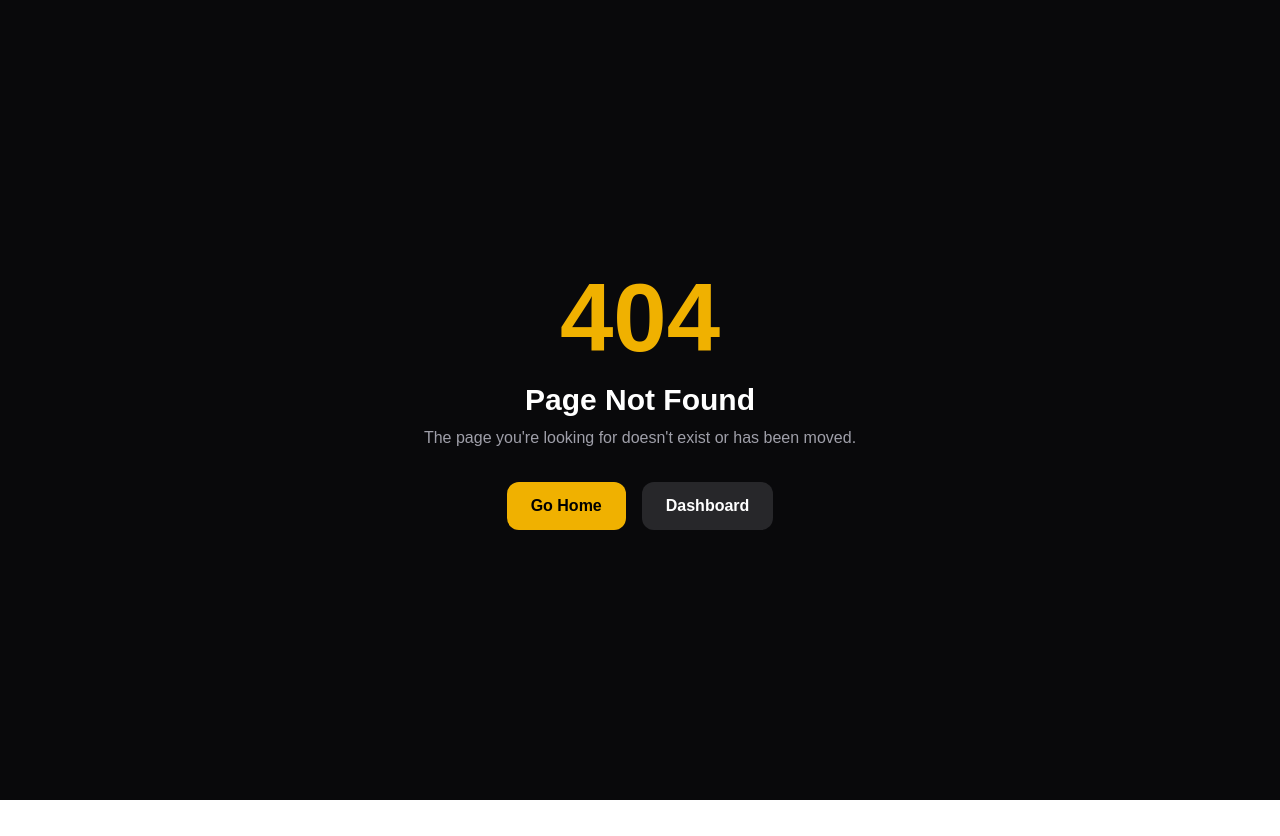
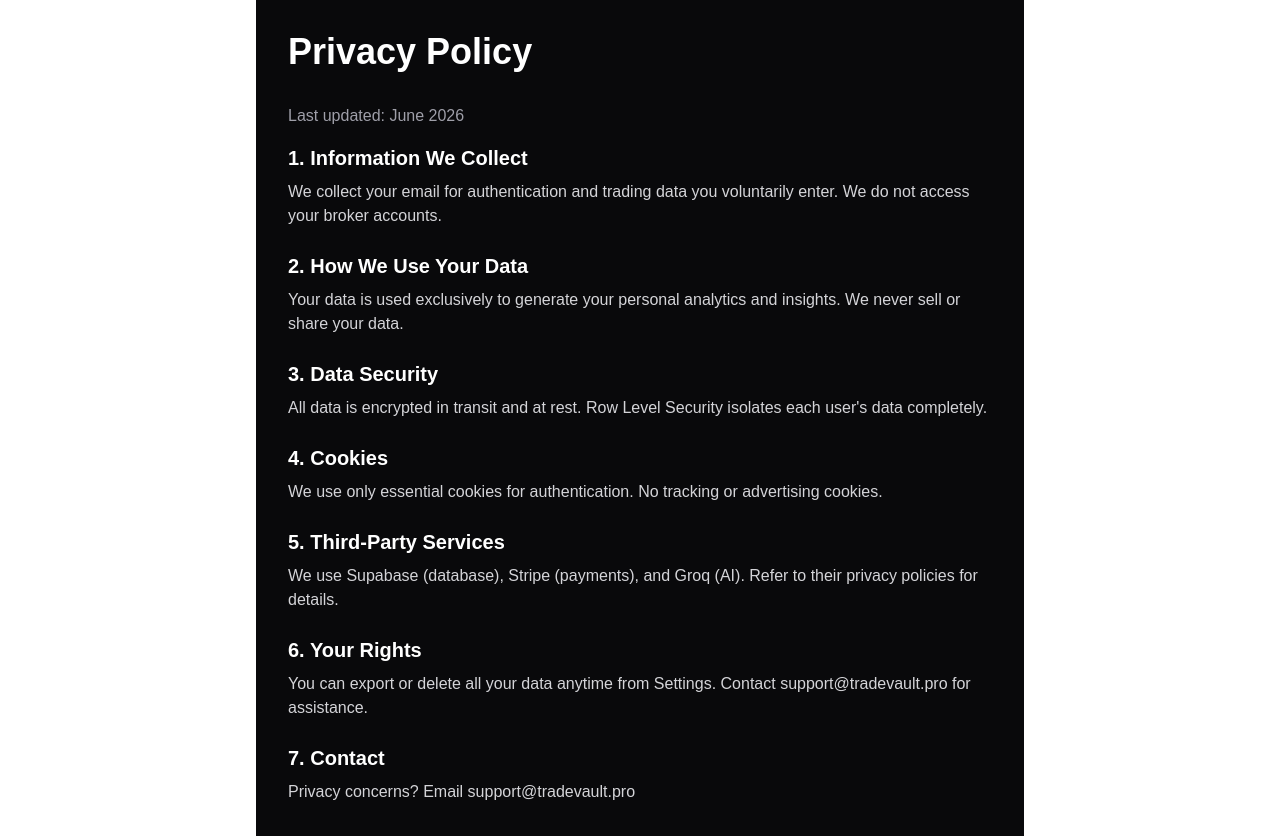
Before and after one commit to keeran30/Tradingjournal, a Next.js app: page /Privacy in a window 1280 px wide. Before the commit this address had no page. Before the commit the page ends 800 px from the top, so only its background shows below. Built offline with nearby package versions, Linux system fonts and the light colour scheme.

Commit message:
Add terms and privacy pages manually

```diff
--- /dev/null
+++ b/app/Privacy/page.tsx
@@ -0,0 +1,38 @@
+export default function PrivacyPage() {
+  return (
+    <main className="min-h-screen bg-zinc-950 text-white p-8 max-w-3xl mx-auto">
+      <h1 className="text-4xl font-bold mb-8">Privacy Policy</h1>
+      <p className="text-zinc-400 mb-4">Last updated: June 2026</p>
+      <div className="space-y-6 text-zinc-300">
+        <section>
+          <h2 className="text-xl font-bold text-white mb-2">1. Information We Collect</h2>
+          <p>We collect your email for authentication and trading data you voluntarily enter. We do not access your broker accounts.</p>
+        </section>
+        <section>
+          <h2 className="text-xl font-bold text-white mb-2">2. How We Use Your Data</h2>
+          <p>Your data is used exclusively to generate your personal analytics and insights. We never sell or share your data.</p>
+        </section>
+        <section>
+          <h2 className="text-xl font-bold text-white mb-2">3. Data Security</h2>
+          <p>All data is encrypted in transit and at rest. Row Level Security isolates each user&apos;s data completely.</p>
+        </section>
+        <section>
+          <h2 className="text-xl font-bold text-white mb-2">4. Cookies</h2>
+          <p>We use only essential cookies for authentication. No tracking or advertising cookies.</p>
+        </section>
+        <section>
+          <h2 className="text-xl font-bold text-white mb-2">5. Third-Party Services</h2>
+          <p>We use Supabase (database), Stripe (payments), and Groq (AI). Refer to their privacy policies for details.</p>
+        </section>
+        <section>
+          <h2 className="text-xl font-bold text-white mb-2">6. Your Rights</h2>
+          <p>You can export or delete all your data anytime from Settings. Contact support@tradevault.pro for assistance.</p>
+        </section>
+        <section>
+          <h2 className="text-xl font-bold text-white mb-2">7. Contact</h2>
+          <p>Privacy concerns? Email support@tradevault.pro</p>
+        </section>
+      </div>
+    </main>
+  )
+}
--- a/app/app/privacy/page.tsx
+++ /dev/null
@@ -1,39 +0,0 @@
-export default function PrivacyPage() {
-  return (
-    <main className="min-h-screen bg-zinc-950 text-white p-8 max-w-3xl mx-auto">
-      <h1 className="text-4xl font-bold mb-8">Privacy Policy</h1>
-      <p className="text-zinc-400 mb-4">Last updated: June 2026</p>
-
-      <div className="space-y-6 text-zinc-300">
-        <section>
-          <h2 className="text-xl font-bold text-white mb-2">1. Information We Collect</h2>
-          <p>We collect your email address for authentication purposes, trading data you voluntarily enter into the platform, and basic usage analytics to improve our service. We do not collect any data from your broker or trading accounts.</p>
-        </section>
-        <section>
-          <h2 className="text-xl font-bold text-white mb-2">2. How We Use Your Data</h2>
-          <p>Your trading data is used exclusively to generate your personal analytics, AI insights, and performance reports. Your data is never sold, shared, or used for any purpose outside of providing the TradeVault service to you.</p>
-        </section>
-        <section>
-          <h2 className="text-xl font-bold text-white mb-2">3. Data Storage and Security</h2>
-          <p>All data is stored securely using Supabase with Row Level Security enabled. Each user's data is completely isolated from other users. Data is encrypted in transit via HTTPS and encrypted at rest.</p>
-        </section>
-        <section>
-          <h2 className="text-xl font-bold text-white mb-2">4. Cookies</h2>
-          <p>We use only essential cookies required for authentication and session management. No tracking or advertising cookies are used on our platform.</p>
-        </section>
-        <section>
-          <h2 className="text-xl font-bold text-white mb-2">5. Third-Party Services</h2>
-          <p>We use Supabase for data storage and authentication, Stripe for payment processing, and Groq for AI features. Please refer to their respective privacy policies for additional information.</p>
-        </section>
-        <section>
-          <h2 className="text-xl font-bold text-white mb-2">6. Your Rights</h2>
-          <p>You have the right to access, export, or delete all your data at any time. You can delete your account and all associated data from the Settings page. To request a complete data export, contact support@tradevault.pro.</p>
-        </section>
-        <section>
-          <h2 className="text-xl font-bold text-white mb-2">7. Contact</h2>
-          <p>For privacy-related inquiries, contact us at support@tradevault.pro</p>
-        </section>
-      </div>
-    </main>
-  )
-}
--- a/app/app/terms/page.tsx
+++ b/app/terms/page.tsx
@@ -3,7 +3,6 @@ export default function TermsPage() {
     <main className="min-h-screen bg-zinc-950 text-white p-8 max-w-3xl mx-auto">
       <h1 className="text-4xl font-bold mb-8">Terms of Service</h1>
       <p className="text-zinc-400 mb-4">Last updated: June 2026</p>
-
       <div className="space-y-6 text-zinc-300">
         <section>
           <h2 className="text-xl font-bold text-white mb-2">1. Acceptance of Terms</h2>
@@ -11,27 +10,27 @@ export default function TermsPage() {
         </section>
         <section>
           <h2 className="text-xl font-bold text-white mb-2">2. Description of Service</h2>
-          <p>TradeVault is a trading journal and analytics platform. We provide tools for traders to log, analyze, and improve their trading performance. All insights are educational, not financial advice.</p>
+          <p>TradeVault is a trading journal and analytics platform. All insights are educational, not financial advice. Trading involves substantial risk of loss.</p>
         </section>
         <section>
           <h2 className="text-xl font-bold text-white mb-2">3. User Accounts</h2>
-          <p>You are responsible for maintaining the confidentiality of your account credentials. You must be 18 years or older to use this service.</p>
+          <p>You are responsible for your account security. You must be 18 years or older to use this service.</p>
         </section>
         <section>
           <h2 className="text-xl font-bold text-white mb-2">4. No Financial Advice</h2>
-          <p>TradeVault does not provide financial advice, trading recommendations, or market predictions. All analytics are based on your historical data for educational purposes only. Trading involves substantial risk of financial loss.</p>
+          <p>TradeVault does not provide financial advice, trading recommendations, or market predictions.</p>
         </section>
         <section>
           <h2 className="text-xl font-bold text-white mb-2">5. Subscription and Payments</h2>
-          <p>Premium features require a paid subscription. Payments are processed securely via Stripe. You may cancel your subscription at any time through the Settings page.</p>
+          <p>Premium features require a paid subscription. Payments are processed via Stripe. Cancel anytime from Settings.</p>
         </section>
         <section>
           <h2 className="text-xl font-bold text-white mb-2">6. Limitation of Liability</h2>
-          <p>TradeVault and its creators shall not be held liable for any trading losses, damages, or consequences arising from the use of this platform.</p>
+          <p>TradeVault shall not be held liable for any trading losses or damages from using this platform.</p>
         </section>
         <section>
           <h2 className="text-xl font-bold text-white mb-2">7. Contact</h2>
-          <p>For questions regarding these terms, contact us at support@tradevault.pro</p>
+          <p>Questions? Contact support@tradevault.pro</p>
         </section>
       </div>
     </main>
```
